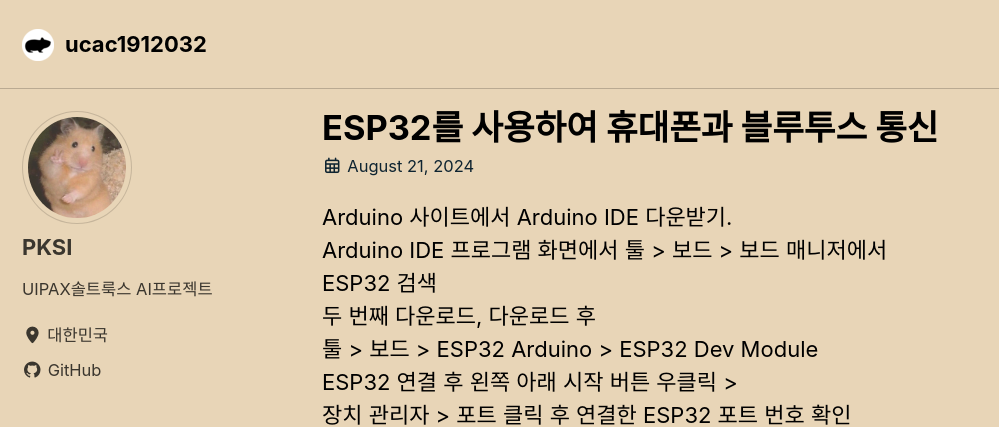
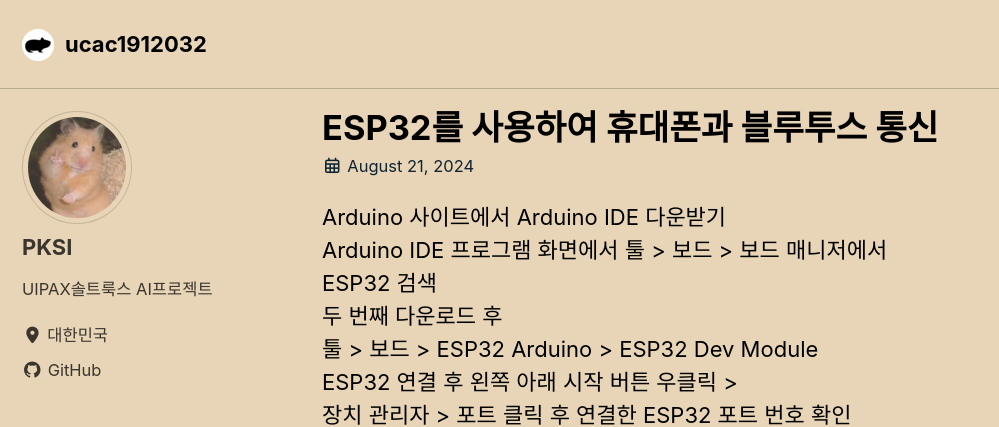
Before and after one commit to ucac1912032/ucac1912032.github.io, a Jekyll site: the page built from _posts/2024-08-21-esp32 휴대폰 블루투스 통신.md, in a window 1280 px wide and 900 px high. Shown: the top 427 px of the window, without its empty margins (0-999 px from the left). Built offline with Jekyll 4.4.1, drawn with Linux system fonts in a browser that asks for light colours; cached includes are drawn as plain includes.

Commit message:
Update 2024-08-21-esp32 휴대폰 블루투스 통신.md

```diff
--- a/_posts/2024-08-21-esp32 휴대폰 블루투스 통신.md
+++ b/_posts/2024-08-21-esp32 휴대폰 블루투스 통신.md
@@ -6,9 +6,9 @@ categories:
   - Project
 ---
 
-Arduino 사이트에서 Arduino IDE 다운받기.<br>
+Arduino 사이트에서 Arduino IDE 다운받기<br>
 Arduino IDE 프로그램 화면에서 툴 > 보드 > 보드 매니저에서 ESP32 검색 <br>
-두 번째 다운로드, 다운로드 후 <br>
+두 번째 다운로드 후 <br>
 툴 > 보드 > ESP32 Arduino > ESP32 Dev Module <br>
 ESP32 연결 후 왼쪽 아래 시작 버튼 우클릭 > <br>
 장치 관리자 > 포트 클릭 후 연결한 ESP32 포트 번호 확인<br>
```
